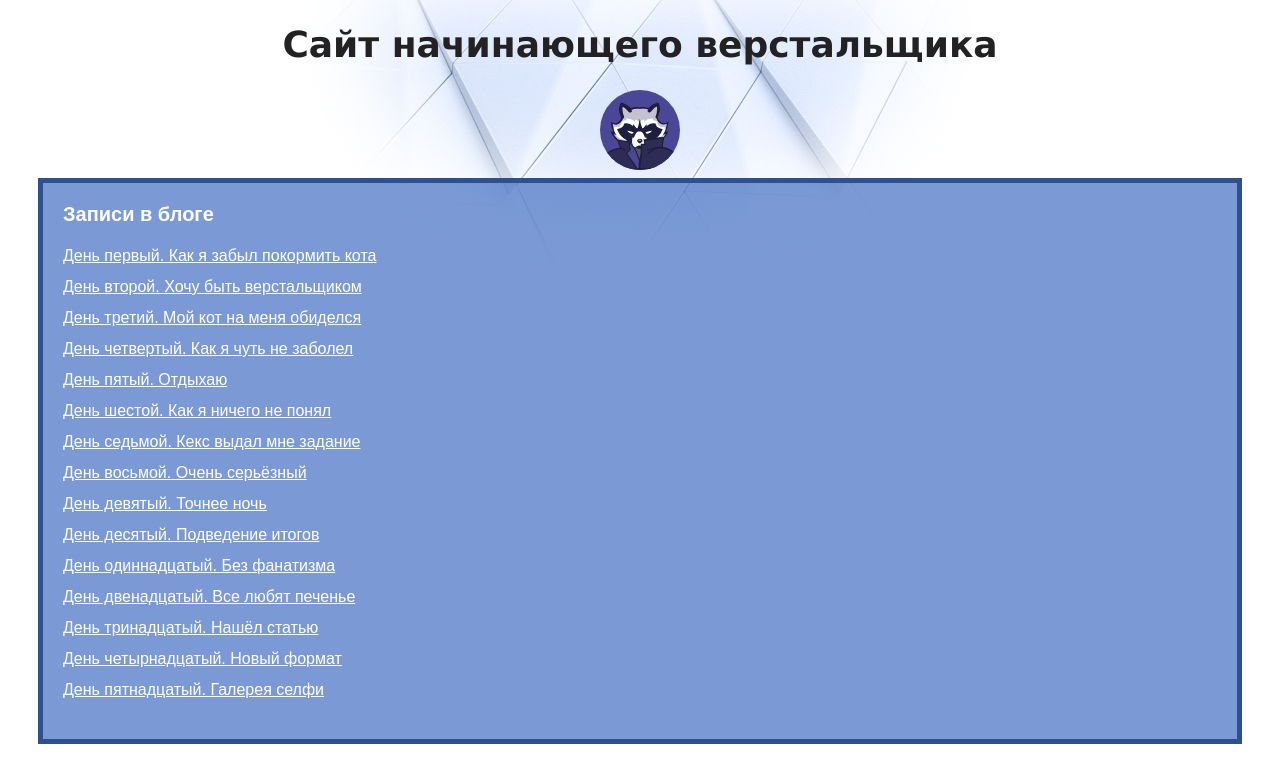
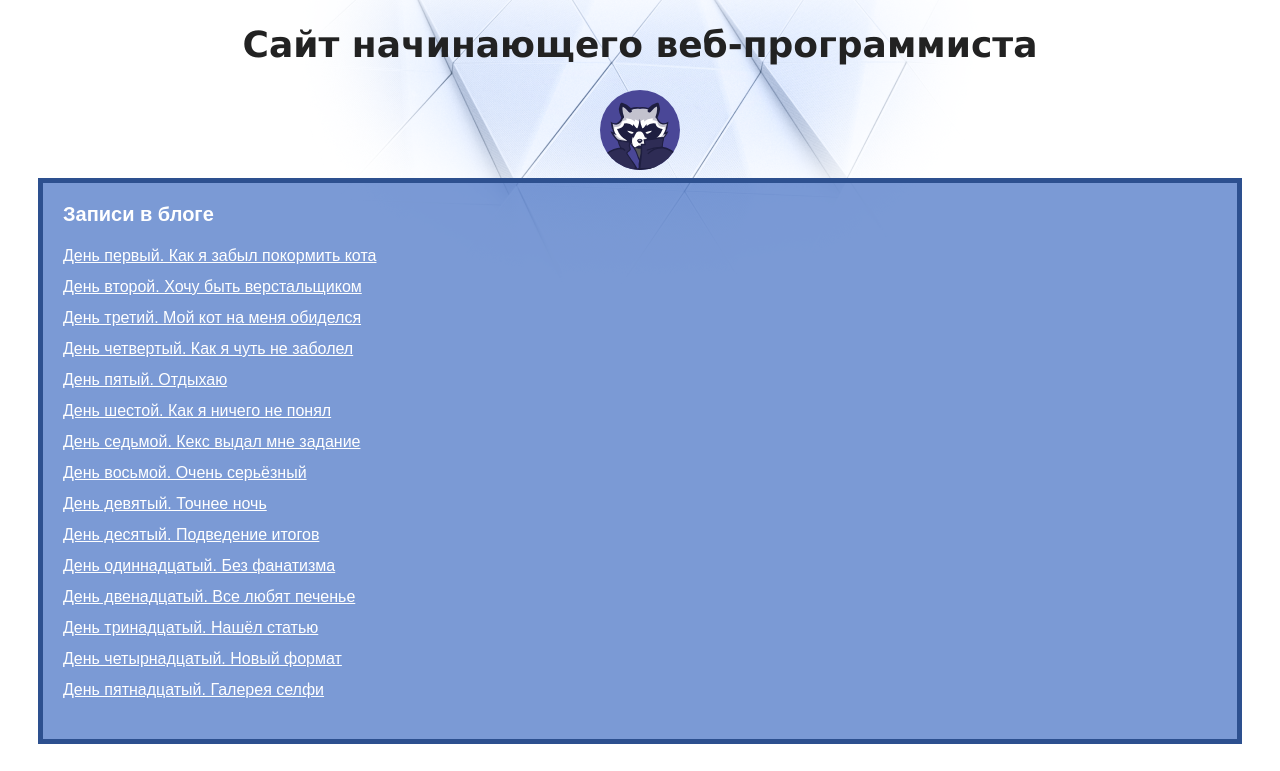
Before and after one commit to BelyaevaEkaterina/my-site, a plain HTML site: page index.html in a window 1280 px wide. Shown: the top 771 px of the page. Drawn offline with Linux system fonts and the light colour scheme.

Commit message:
изменение текста

```diff
--- a/index.html
+++ b/index.html
@@ -7,7 +7,7 @@
   </head>
   <body>
     <header>
-      <h1 class="page-title">Сайт начинающего верстальщика</h1>
+      <h1 class="page-title">Сайт начинающего веб-программиста</h1>
     </header>
     <main>
       <div class="avatar-container">
```
